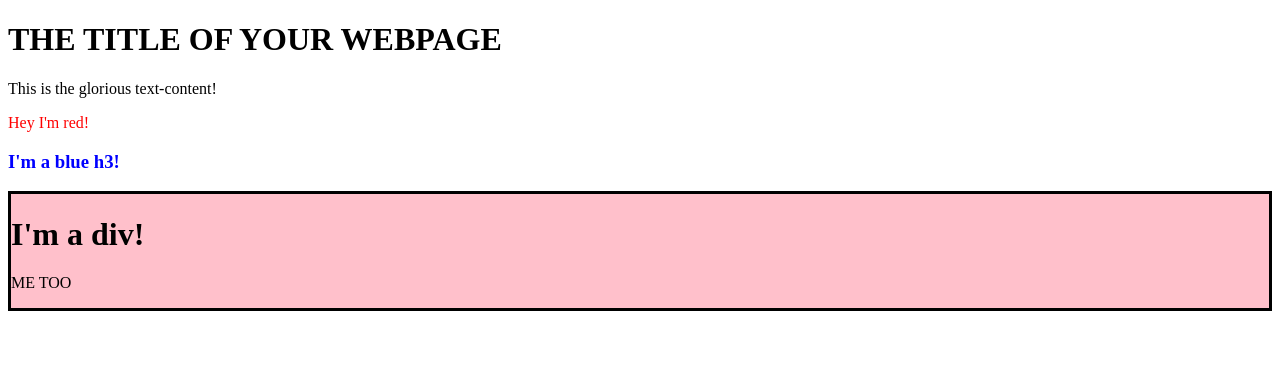
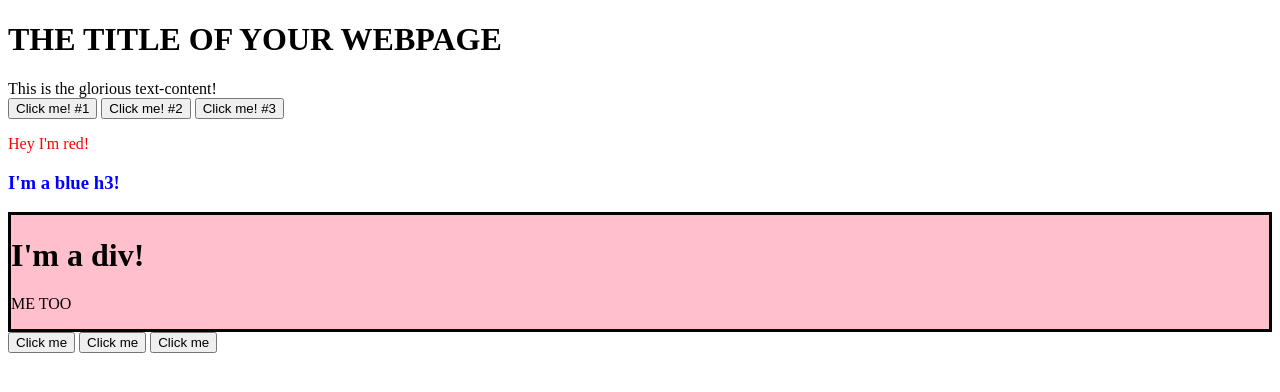
Before and after one commit to jkriesp/js_practice, a plain HTML site: page elementcreate.html in a window 1280 px wide. Drawn offline with Linux system fonts and the light colour scheme.

Commit message:
get to know different event listener implementation on buttons

```diff
--- a/elementcreate.html
+++ b/elementcreate.html
@@ -1,24 +1,61 @@
 <!DOCTYPE html>
 <html lang="en">
+
 <head>
     <meta charset="UTF-8">
     <meta name="viewport" content="width=device-width, initial-scale=1.0">
     <meta http-equiv="X-UA-Compatible" content="ie=edge">
     <title>JS Practice</title>
 </head>
+
 <body>
     <h1>
         THE TITLE OF YOUR WEBPAGE
-      </h1>
-      <div id="container">
-          <div class="content">
-          This is the glorious text-content!
+    </h1>
+    <div id="container">
+        <div class="content">
+            This is the glorious text-content!
         </div>
+        <!-- Not ideal button listener soulution because of cluttering the HTML with JavaScript-->
+        <button onclick="alert('Hello world!')">Click me! #1</button>
+        <!-- We've moved the JavaScript code out of the HTML and into the script element. Still have the problem that a DOM element can only have 1 "onclick" property.-->
+        <button id="btn">Click me! #2</button>
+        <button id="btn3">Click me! #3</button>
+    </div>
+    <div id="container2">
+        <button id="1">Click me</button>
+        <button id="2">Click me</button>
+        <button id="3">Click me</button>
     </div>
     <script>
+
+        // buttons is a node list. It looks and acts much like an array.
+        const buttons = document.querySelectorAll('button');
+
+        // we use the .forEach method to iterate through each button
+        buttons.forEach((button) => {
+
+            // and for each one we add a 'click' listener
+            button.addEventListener('click', (e) => {
+                alert(button.id);
+            });
+        });
+
+        const btn = document.querySelector("#btn");
+        btn.onclick = () => alert("Hello world");
+
+        const btn3 = document.querySelector("#btn3");
+        btn3.addEventListener('click', () => {
+            alert("Hello World!");
+        });
+
+        btn3.addEventListener('click', function (e) {
+            e.target.style.background = "blue";
+        })
+
         const container = document.querySelector("#container");
 
-        const pElement = document.createElement("p",);
+        const pElement = document.createElement("p");
         pElement.textContent = "Hey I'm red!";
         pElement.style.color = "red";
         container.appendChild(pElement);
@@ -48,4 +85,5 @@
 
     </script>
 </body>
+
 </html>
```
